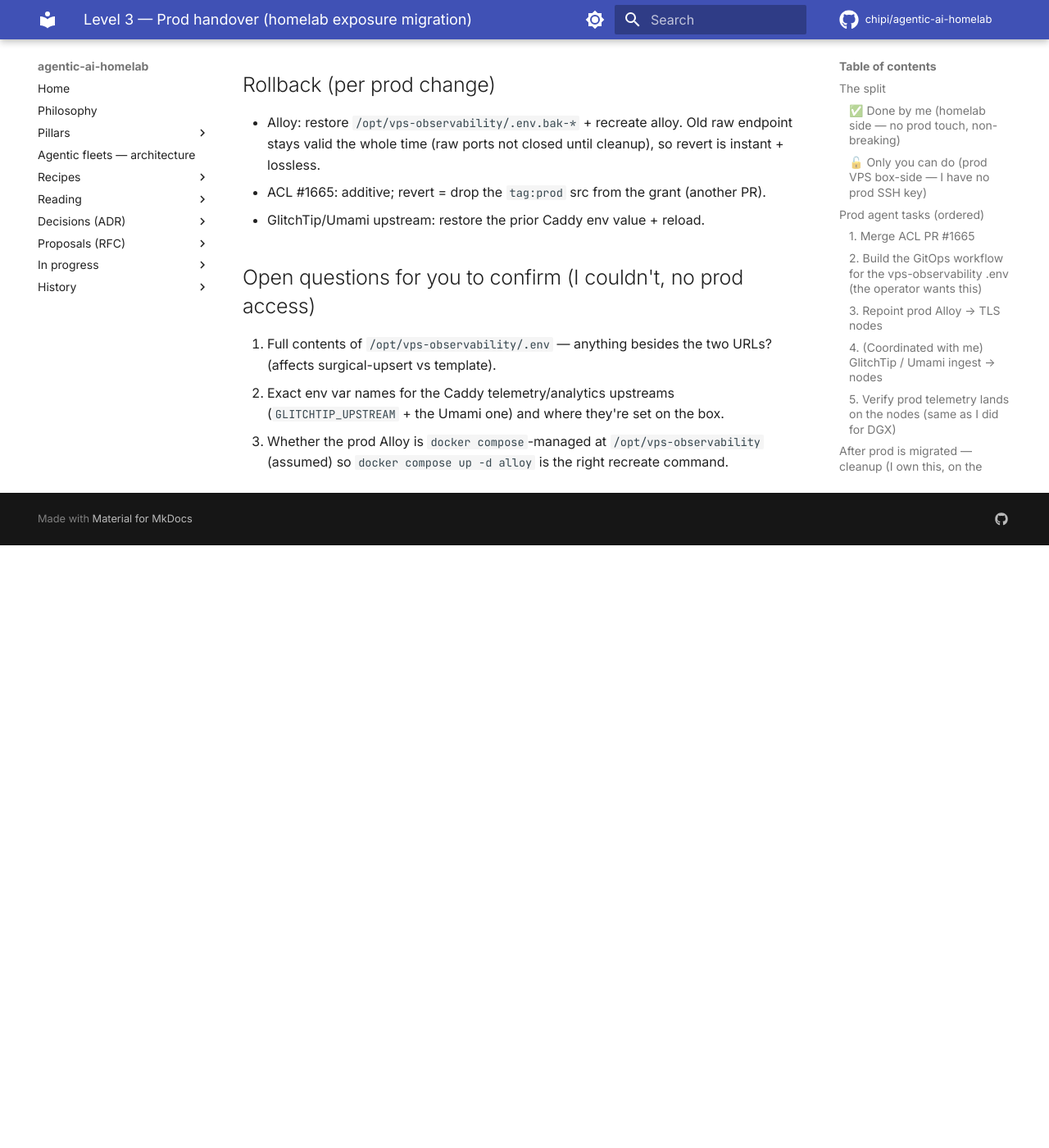
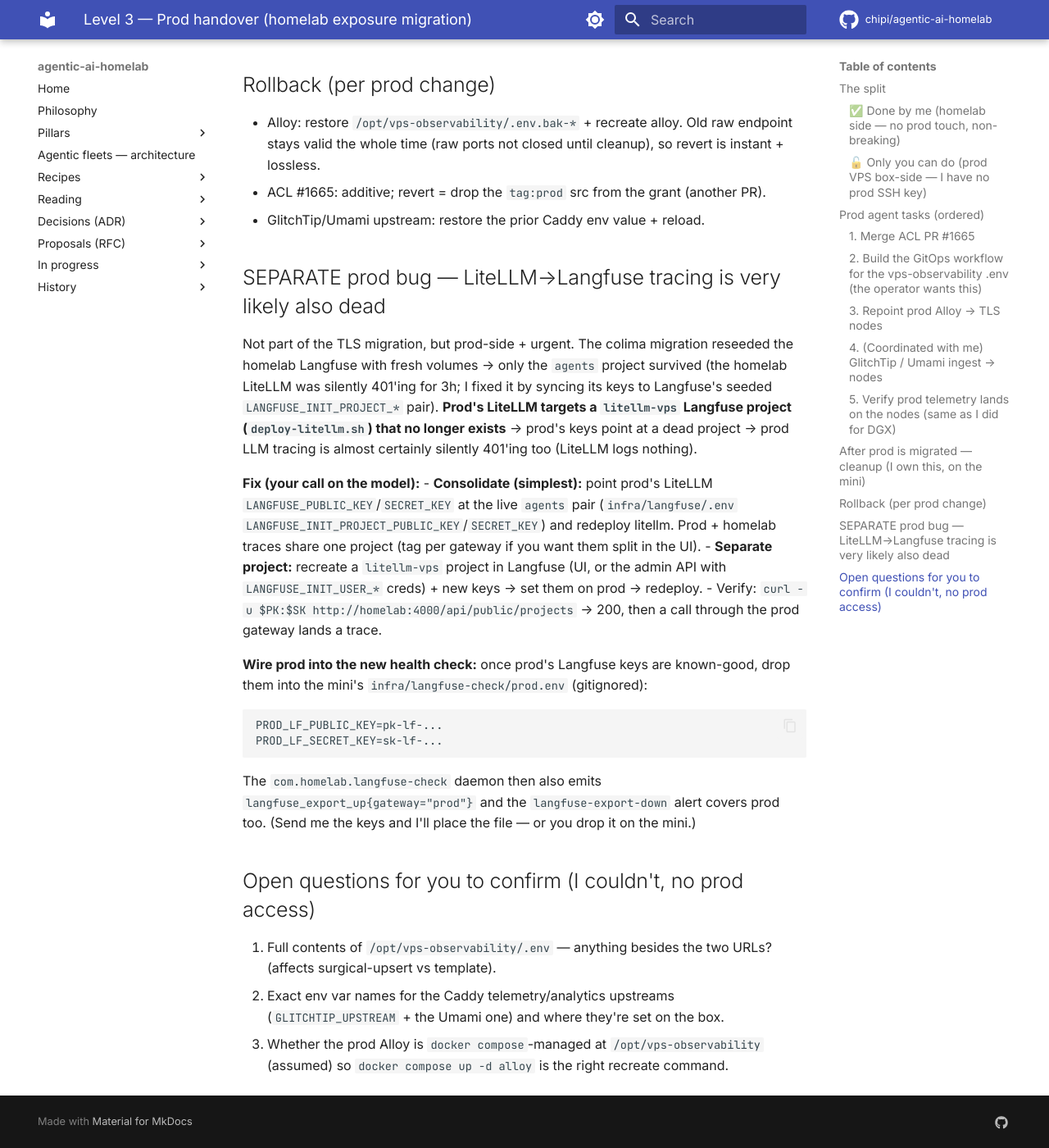
Before and after one commit to chipi/agentic-ai-homelab, an MkDocs documentation site: the page built from docs/wip/level3-prod-handover.md, in a window 1280 px wide and 1400 px high, scrolled down 3521 px. Shown: the whole window at 82% size. Built offline with MkDocs 1.6.1 and Material for MkDocs 9.7.7, drawn with Linux system fonts in a browser that asks for light colours; comment, search, counter and statistics services are not loaded; before the commit the page ends 4186 px from its top, so only the background shows below that.

Commit message:
docs(wip): prod LiteLLM->Langfuse tracing likely broken too (litellm-vps project gone) + check extension
Co-Authored-By: Claude Opus 4.8 (1M context) <noreply@anthropic.com>
Claude-Session: https://claude.ai/code/session_01XVnJsHb8tj185VUPmgKWQs

````diff
--- a/docs/wip/level3-prod-handover.md
+++ b/docs/wip/level3-prod-handover.md
@@ -130,6 +130,34 @@ Only once BOTH DGX (done) and prod push to the nodes:
 - ACL #1665: additive; revert = drop the `tag:prod` src from the grant (another PR).
 - GlitchTip/Umami upstream: restore the prior Caddy env value + reload.
 
+## SEPARATE prod bug — LiteLLM→Langfuse tracing is very likely also dead
+Not part of the TLS migration, but prod-side + urgent. The colima migration reseeded the
+homelab Langfuse with fresh volumes → only the `agents` project survived (the homelab
+LiteLLM was silently 401'ing for 3h; I fixed it by syncing its keys to Langfuse's seeded
+`LANGFUSE_INIT_PROJECT_*` pair). **Prod's LiteLLM targets a `litellm-vps` Langfuse project
+(`deploy-litellm.sh`) that no longer exists** → prod's keys point at a dead project → prod
+LLM tracing is almost certainly silently 401'ing too (LiteLLM logs nothing).
+
+**Fix (your call on the model):**
+- **Consolidate (simplest):** point prod's LiteLLM `LANGFUSE_PUBLIC_KEY`/`SECRET_KEY` at the
+  live `agents` pair (`infra/langfuse/.env` `LANGFUSE_INIT_PROJECT_PUBLIC_KEY`/`SECRET_KEY`)
+  and redeploy litellm. Prod + homelab traces share one project (tag per gateway if you want
+  them split in the UI).
+- **Separate project:** recreate a `litellm-vps` project in Langfuse (UI, or the admin API
+  with `LANGFUSE_INIT_USER_*` creds) + new keys → set them on prod → redeploy.
+- Verify: `curl -u $PK:$SK http://homelab:4000/api/public/projects` → 200, then a call
+  through the prod gateway lands a trace.
+
+**Wire prod into the new health check:** once prod's Langfuse keys are known-good, drop them
+into the mini's `infra/langfuse-check/prod.env` (gitignored):
+```
+PROD_LF_PUBLIC_KEY=pk-lf-...
+PROD_LF_SECRET_KEY=sk-lf-...
+```
+The `com.homelab.langfuse-check` daemon then also emits `langfuse_export_up{gateway="prod"}`
+and the `langfuse-export-down` alert covers prod too. (Send me the keys and I'll place the
+file — or you drop it on the mini.)
+
 ## Open questions for you to confirm (I couldn't, no prod access)
 1. Full contents of `/opt/vps-observability/.env` — anything besides the two URLs? (affects
    surgical-upsert vs template).
````
